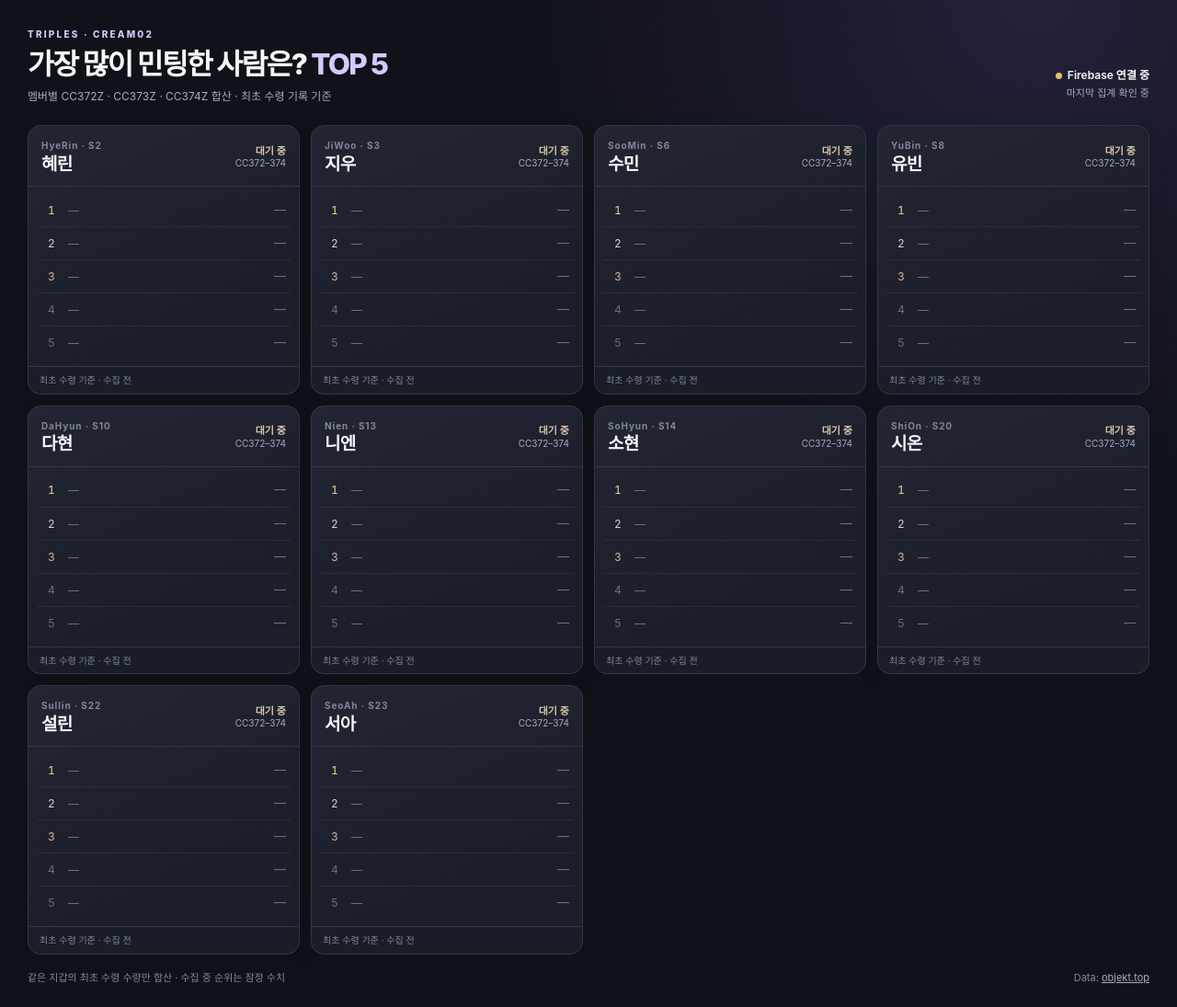
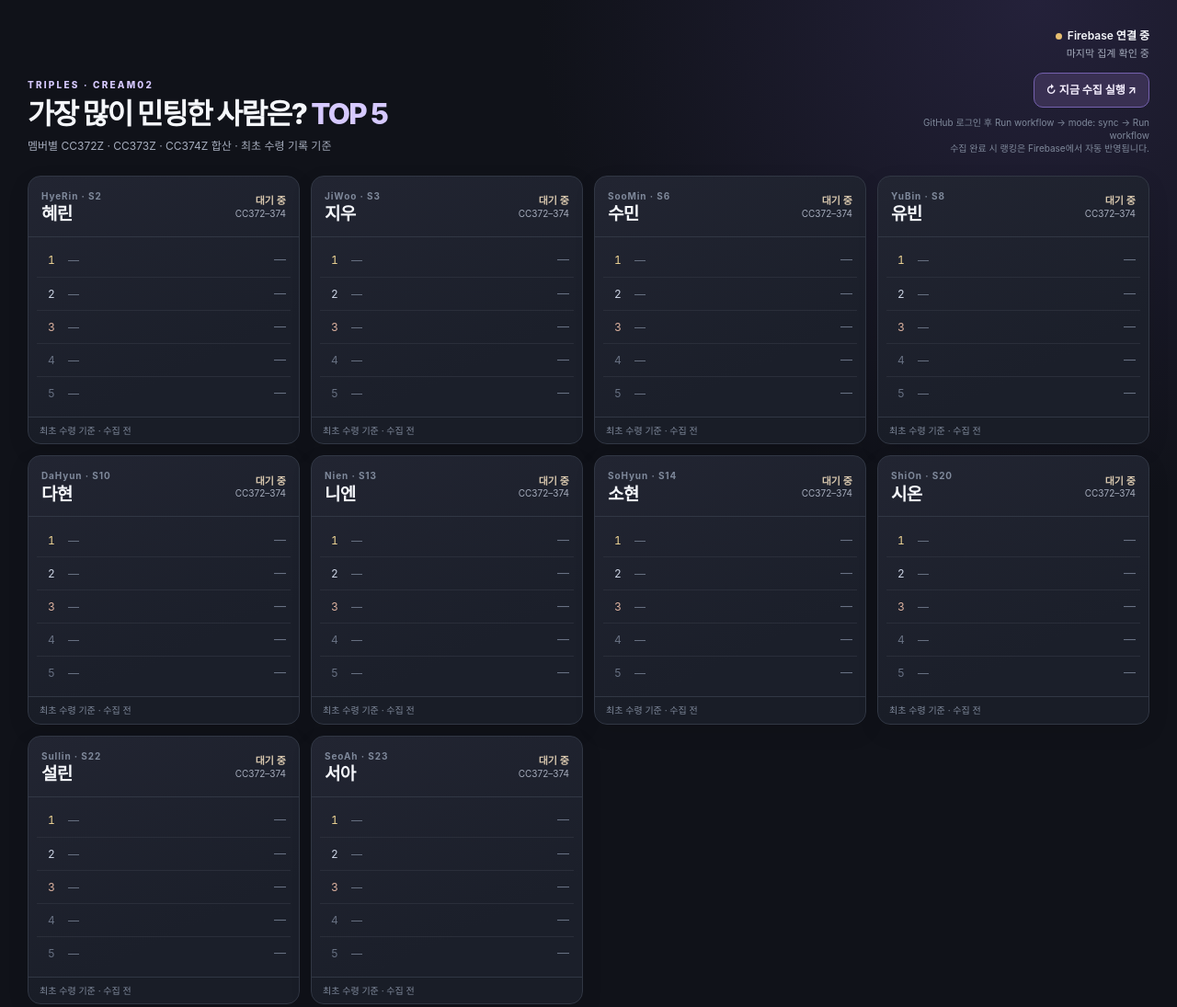
Before and after one commit to heonilover/object-mint-ranking, a website: page docs/index.html in a window 1280 px wide. Shown: the top 1095 px of the page at 92% size. Drawn offline with Linux system fonts and the light colour scheme; no server answers.

Commit message:
index.html

```diff
--- a/docs/index.html
+++ b/docs/index.html
@@ -16,6 +16,12 @@
     .sub{color:var(--soft);margin:7px 0 0;font-size:12px}
     .meta{text-align:right;font-size:11px;color:var(--soft);white-space:nowrap;padding-bottom:3px}
     .meta strong{display:block;font-size:12px;color:var(--ink);font-weight:600;margin-bottom:4px}
+    .header-right{display:flex;flex-direction:column;gap:9px;align-items:flex-end;flex-shrink:0}
+    .sync-link{display:inline-flex;align-items:center;justify-content:center;gap:7px;border:1px solid #7561af;background:#393052;color:#f6f0ff;text-decoration:none;border-radius:10px;padding:9px 13px;font-size:12px;font-weight:750;transition:background .15s}
+    .sync-link:hover,.sync-link:focus-visible{background:#4f4077;outline-offset:3px}
+    .manual-hint{max-width:265px;font-size:10px;color:var(--muted);text-align:right;line-height:1.4}
+    @media(max-width:720px){.header-right{align-items:flex-start}.manual-hint{text-align:left}.sync-link{padding:8px 12px}}
+    @media(max-width:465px){.header-right{width:100%}}
     .dot{display:inline-block;width:7px;height:7px;background:#e6be71;border-radius:50%;margin-right:6px;vertical-align:middle}
     .dot.ok{background:#76d4ac}.dot.err{background:#fc8585}
     .notice{margin:0 0 14px;border:1px solid #604148;background:#312126;border-radius:10px;color:#ffd4dc;padding:9px 12px;font-size:12px;display:none}.notice.visible{display:block}
@@ -55,9 +61,13 @@
         <h1>가장 많이 민팅한 사람은? <span>TOP 5</span></h1>
         <p class="sub">멤버별 CC372Z · CC373Z · CC374Z 합산 · 최초 수령 기록 기준</p>
       </div>
-      <div class="meta" aria-live="polite">
-        <strong><span class="dot" id="dot"></span><span id="connection">Firebase 연결 중</span></strong>
-        <span id="updated">마지막 집계 확인 중</span>
+      <div class="header-right">
+        <div class="meta" aria-live="polite">
+          <strong><span class="dot" id="dot"></span><span id="connection">Firebase 연결 중</span></strong>
+          <span id="updated">마지막 집계 확인 중</span>
+        </div>
+        <a class="sync-link" href="https://github.com/heonilover/object-mint-ranking/actions/workflows/sync.yml" target="_blank" rel="noopener noreferrer" aria-label="GitHub Actions에서 지금 새 민팅 데이터 수집 실행">↻ 지금 수집 실행 ↗</a>
+        <div class="manual-hint">GitHub 로그인 후 Run workflow → mode: sync → Run workflow<br>수집 완료 시 랭킹은 Firebase에서 자동 반영됩니다.</div>
       </div>
     </header>
     <div id="notice" class="notice" role="status"></div>
```
